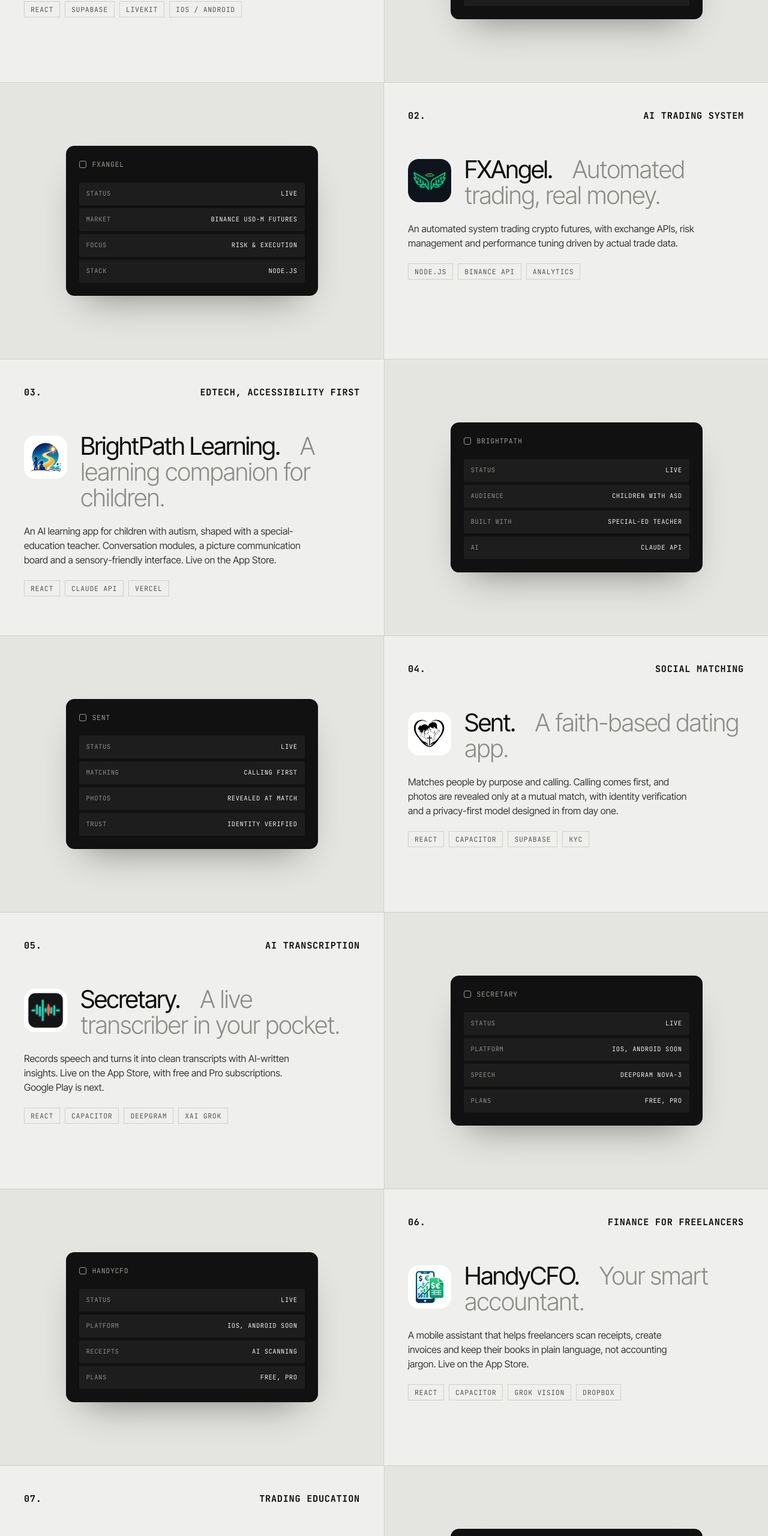
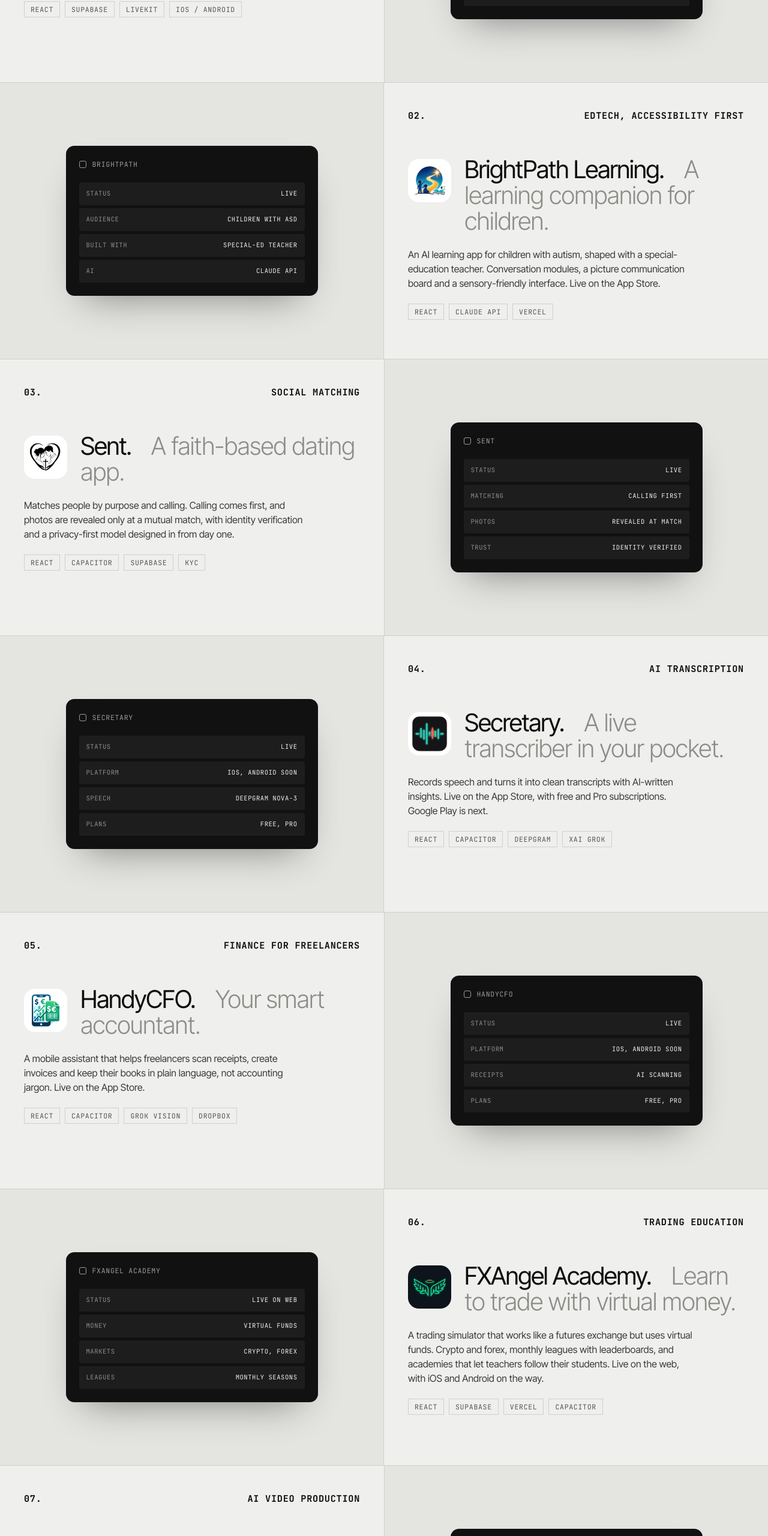
Before and after one commit to emmanuelmusik/johmacos, a website: page index.html in a window 1280 px wide. Shown: the part 2420-4980 px from the top of the page at 60% size. Drawn offline with nearby package versions, Linux system fonts and the light colour scheme.

Commit message:
Remove FXAngel from the site; keep FXAngel Academy
Co-Authored-By: Claude Sonnet 5.5 <noreply@anthropic.com>
Claude-Session: https://claude.ai/code/session_01HYF5akpgVLHthMKa4MK2Q2

```diff
--- a/index.html
+++ b/index.html
@@ -229,43 +229,38 @@ nav.open .links{display:flex}
       <div><h3><a class="hl-link" href="https://www.guardian.love" target="_blank" rel="noopener"><img class="hl app" src="logos/guardian.png" alt="guardian logo" width="72" height="72" loading="lazy"></a><span><b><a class="name-link" href="https://www.guardian.love" target="_blank" rel="noopener">Guardian.</a></b> A spiritual growth platform.</span></h3><p>Journaling, mentorship, communities and a public feed, with moderation, notifications and email automation. Live on the App Store and Google Play.</p>
       <div class="tags mono"><span>React</span><span>Supabase</span><span>LiveKit</span><span>iOS / Android</span></div></div></div>
     <div class="pane"><div class="stack"><div class="spec"><div class="spec-top mono"><i></i>Guardian</div><div class="row"><span>Status</span><span>Live</span></div><div class="row"><span>Platforms</span><span>iOS, Android</span></div><div class="row"><span>Features</span><span>Journal, mentors, live audio</span></div><div class="row"><span>Backend</span><span>Supabase</span></div></div></div></div>
-  </div><div class="work flip" id="work-fxangel">
-    <div class="txt"><div class="top mono"><span>02.</span><span>AI trading system</span></div>
-      <div><h3><a class="hl-link" href="#contact" data-soon><img class="hl app" src="logos/fxangel.png" alt="fxangel logo" width="72" height="72" loading="lazy"></a><span><b><a class="name-link" href="#contact" data-soon>FXAngel.</a></b> Automated trading, real money.</span></h3><p>An automated system trading crypto futures, with exchange APIs, risk management and performance tuning driven by actual trade data.</p>
-      <div class="tags mono"><span>Node.js</span><span>Binance API</span><span>Analytics</span></div></div></div>
-    <div class="pane"><div class="stack"><div class="spec"><div class="spec-top mono"><i></i>FXAngel</div><div class="row"><span>Status</span><span>Live</span></div><div class="row"><span>Market</span><span>Binance USD-M Futures</span></div><div class="row"><span>Focus</span><span>Risk &amp; execution</span></div><div class="row"><span>Stack</span><span>Node.js</span></div></div></div></div>
-  </div><div class="work" id="work-brightpath">
-    <div class="txt"><div class="top mono"><span>03.</span><span>EdTech, accessibility first</span></div>
+  </div><div class="work flip" id="work-brightpath">
+    <div class="txt"><div class="top mono"><span>02.</span><span>EdTech, accessibility first</span></div>
       <div><h3><a class="hl-link" href="https://brightpath.johmacos.com" target="_blank" rel="noopener"><img class="hl tile" src="logos/brightpath.png" alt="brightpath logo" width="72" height="72" loading="lazy"></a><span><b><a class="name-link" href="https://brightpath.johmacos.com" target="_blank" rel="noopener">BrightPath Learning.</a></b> A learning companion for children.</span></h3><p>An AI learning app for children with autism, shaped with a special-education teacher. Conversation modules, a picture communication board and a sensory-friendly interface. Live on the App Store.</p>
       <div class="tags mono"><span>React</span><span>Claude API</span><span>Vercel</span></div></div></div>
     <div class="pane"><div class="stack"><div class="spec"><div class="spec-top mono"><i></i>BrightPath</div><div class="row"><span>Status</span><span>Live</span></div><div class="row"><span>Audience</span><span>Children with ASD</span></div><div class="row"><span>Built with</span><span>Special-ed teacher</span></div><div class="row"><span>AI</span><span>Claude API</span></div></div></div></div>
-  </div><div class="work flip" id="work-sent">
-    <div class="txt"><div class="top mono"><span>04.</span><span>Social matching</span></div>
+  </div><div class="work" id="work-sent">
+    <div class="txt"><div class="top mono"><span>03.</span><span>Social matching</span></div>
       <div><h3><a class="hl-link" href="https://sent.singles" target="_blank" rel="noopener"><img class="hl tile" src="logos/sent.png" alt="sent logo" width="72" height="72" loading="lazy"></a><span><b><a class="name-link" href="https://sent.singles" target="_blank" rel="noopener">Sent.</a></b> A faith-based dating app.</span></h3><p>Matches people by purpose and calling. Calling comes first, and photos are revealed only at a mutual match, with identity verification and a privacy-first model designed in from day one.</p>
       <div class="tags mono"><span>React</span><span>Capacitor</span><span>Supabase</span><span>KYC</span></div></div></div>
     <div class="pane"><div class="stack"><div class="spec"><div class="spec-top mono"><i></i>Sent</div><div class="row"><span>Status</span><span>Live</span></div><div class="row"><span>Matching</span><span>Calling first</span></div><div class="row"><span>Photos</span><span>Revealed at match</span></div><div class="row"><span>Trust</span><span>Identity verified</span></div></div></div></div>
-  </div><div class="work" id="work-secretary">
-    <div class="txt"><div class="top mono"><span>05.</span><span>AI transcription</span></div>
+  </div><div class="work flip" id="work-secretary">
+    <div class="txt"><div class="top mono"><span>04.</span><span>AI transcription</span></div>
       <div><h3><a class="hl-link" href="https://secretary.johmacos.com" target="_blank" rel="noopener"><img class="hl app" src="logos/secretary.png" alt="secretary logo" width="72" height="72" loading="lazy"></a><span><b><a class="name-link" href="https://secretary.johmacos.com" target="_blank" rel="noopener">Secretary.</a></b> A live transcriber in your pocket.</span></h3><p>Records speech and turns it into clean transcripts with AI-written insights. Live on the App Store, with free and Pro subscriptions. Google Play is next.</p>
       <div class="tags mono"><span>React</span><span>Capacitor</span><span>Deepgram</span><span>xAI Grok</span></div></div></div>
     <div class="pane"><div class="stack"><div class="spec"><div class="spec-top mono"><i></i>Secretary</div><div class="row"><span>Status</span><span>Live</span></div><div class="row"><span>Platform</span><span>iOS, Android soon</span></div><div class="row"><span>Speech</span><span>Deepgram Nova-3</span></div><div class="row"><span>Plans</span><span>Free, Pro</span></div></div></div></div>
-  </div><div class="work flip" id="work-handycfo">
-    <div class="txt"><div class="top mono"><span>06.</span><span>Finance for freelancers</span></div>
+  </div><div class="work" id="work-handycfo">
+    <div class="txt"><div class="top mono"><span>05.</span><span>Finance for freelancers</span></div>
       <div><h3><a class="hl-link" href="https://handycfo.johmacos.com" target="_blank" rel="noopener"><img class="hl tile" src="logos/handycfo.png" alt="handycfo logo" width="72" height="72" loading="lazy"></a><span><b><a class="name-link" href="https://handycfo.johmacos.com" target="_blank" rel="noopener">HandyCFO.</a></b> Your smart accountant.</span></h3><p>A mobile assistant that helps freelancers scan receipts, create invoices and keep their books in plain language, not accounting jargon. Live on the App Store.</p>
       <div class="tags mono"><span>React</span><span>Capacitor</span><span>Grok vision</span><span>Dropbox</span></div></div></div>
     <div class="pane"><div class="stack"><div class="spec"><div class="spec-top mono"><i></i>HandyCFO</div><div class="row"><span>Status</span><span>Live</span></div><div class="row"><span>Platform</span><span>iOS, Android soon</span></div><div class="row"><span>Receipts</span><span>AI scanning</span></div><div class="row"><span>Plans</span><span>Free, Pro</span></div></div></div></div>
-  </div><div class="work" id="work-fxangel-academy">
-    <div class="txt"><div class="top mono"><span>07.</span><span>Trading education</span></div>
+  </div><div class="work flip" id="work-fxangel-academy">
+    <div class="txt"><div class="top mono"><span>06.</span><span>Trading education</span></div>
       <div><h3><a class="hl-link" href="https://fxangel-academy.johmacos.com" target="_blank" rel="noopener"><img class="hl app" src="logos/fxangel-academy.png" alt="fxangel-academy logo" width="72" height="72" loading="lazy"></a><span><b><a class="name-link" href="https://fxangel-academy.johmacos.com" target="_blank" rel="noopener">FXAngel Academy.</a></b> Learn to trade with virtual money.</span></h3><p>A trading simulator that works like a futures exchange but uses virtual funds. Crypto and forex, monthly leagues with leaderboards, and academies that let teachers follow their students. Live on the web, with iOS and Android on the way.</p>
       <div class="tags mono"><span>React</span><span>Supabase</span><span>Vercel</span><span>Capacitor</span></div></div></div>
     <div class="pane"><div class="stack"><div class="spec"><div class="spec-top mono"><i></i>FXAngel Academy</div><div class="row"><span>Status</span><span>Live on web</span></div><div class="row"><span>Money</span><span>Virtual funds</span></div><div class="row"><span>Markets</span><span>Crypto, forex</span></div><div class="row"><span>Leagues</span><span>Monthly seasons</span></div></div></div></div>
-  </div><div class="work flip" id="work-brightpath-studio">
-    <div class="txt"><div class="top mono"><span>08.</span><span>AI video production</span></div>
+  </div><div class="work" id="work-brightpath-studio">
+    <div class="txt"><div class="top mono"><span>07.</span><span>AI video production</span></div>
       <div><h3><a class="hl-link" href="#contact" data-soon><img class="hl tile" src="logos/brightpath-studio.png" alt="brightpath-studio logo" width="72" height="72" loading="lazy"></a><span><b><a class="name-link" href="#contact" data-soon>BrightPath Studio.</a></b> Lesson videos from a single prompt.</span></h3><p>Our own studio for making children's lesson videos: paste a prompt with characters and scenes and get a finished, downloadable video. Built for BrightPath first, and the base for a future public tool.</p>
       <div class="tags mono"><span>Node.js</span><span>Gemini</span><span>Grok</span><span>Claude</span><span>Railway</span></div></div></div>
     <div class="pane"><div class="stack"><div class="spec"><div class="spec-top mono"><i></i>BrightPath Studio</div><div class="row"><span>Status</span><span>In use</span></div><div class="row"><span>Input</span><span>One prompt</span></div><div class="row"><span>Output</span><span>Downloadable video</span></div><div class="row"><span>AI</span><span>Gemini, Grok, Claude</span></div></div></div></div>
-  </div><div class="work" id="work-rose-academy">
-    <div class="txt"><div class="top mono"><span>09.</span><span>Online learning</span></div>
+  </div><div class="work flip" id="work-rose-academy">
+    <div class="txt"><div class="top mono"><span>08.</span><span>Online learning</span></div>
       <div><h3><b><a class="name-link" href="https://roseacademy.lovable.app" target="_blank" rel="noopener">Rose Academy.</a></b> AI-era professional courses.</h3><p>A course platform for professional skills in the age of AI, starting with a four-week AI for Filmmaking course with lessons, quizzes, project briefs and paid enrolment.</p>
       <div class="tags mono"><span>Lovable</span><span>Stripe</span><span>HeyGen</span><span>Gamma</span></div></div></div>
     <div class="pane"><div class="spec"><div class="spec-top mono"><i></i>Rose Academy</div><div class="row"><span>Status</span><span>Live</span></div><div class="row"><span>First course</span><span>AI for Filmmaking</span></div><div class="row"><span>Length</span><span>4 weeks</span></div><div class="row"><span>Payments</span><span>Stripe</span></div></div></div>
```
